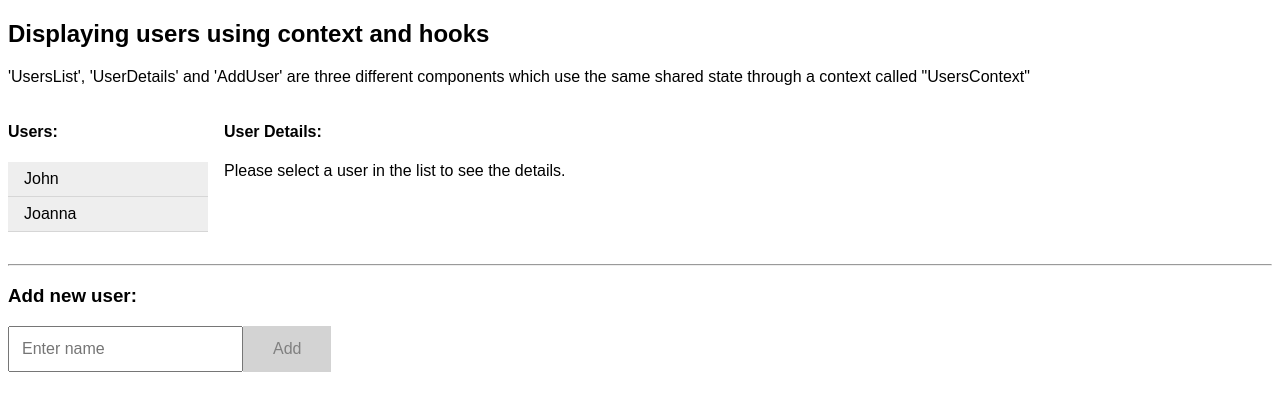
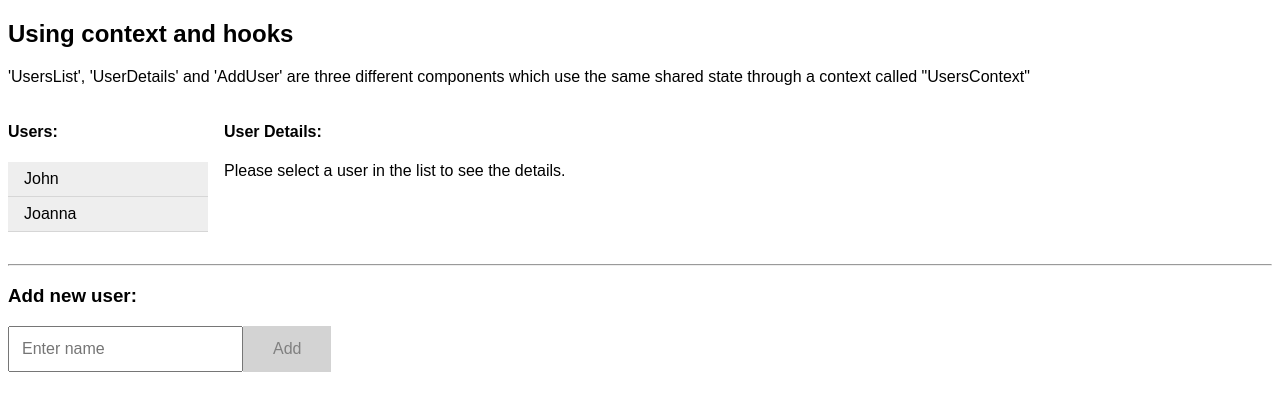
Before and after one commit to sambhav-gore/react-context-with-hook-example, a React (Create React App) app: page / in a window 1280 px wide. Shown: the top 410 px of the page. Built offline with nearby package versions, Linux system fonts and the light colour scheme.

Commit message:
Rename title

```diff
--- a/src/App.js
+++ b/src/App.js
@@ -9,7 +9,7 @@ const App = () => {
   return (
     <div className="app">
       <UsersContextProvider users={users}>
-        <h2>Displaying users using context and hooks</h2>
+        <h2>Using context and hooks</h2>
         <p>
           'UsersList', 'UserDetails' and 'AddUser' are three different
           components which use the same shared state through a context called
```
